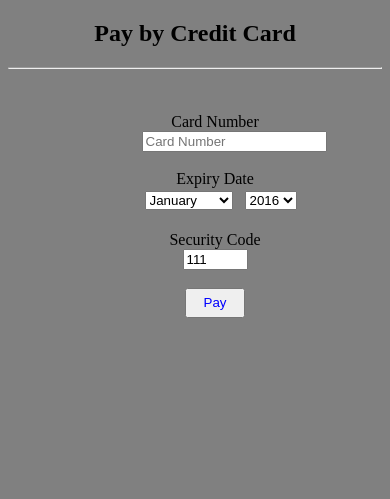
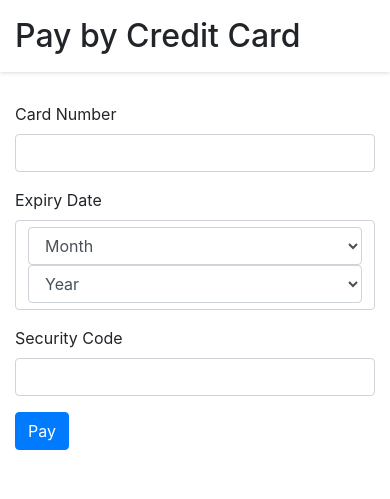
Before and after one commit to RishabhMishra4798/Nature-Kitchen, a plain HTML site: page paymentpage.html in a window 390 px wide. Drawn offline with Linux system fonts and the light colour scheme.

Commit message:
payment page styles improved + responsive

```diff
--- a/paymentpage.html
+++ b/paymentpage.html
@@ -2,29 +2,51 @@
 <html>
 <head>
  <title>Payment</title>
-</head>
-<body bgcolor="gray">
+ <link rel="stylesheet" href="assets/css/bootstrap.css">
  <style type="text/css">
-    #Pay{
-        height: 30px;
-        width: 60px;
-        color: blue;
+    body{
+        margin: 0;
+        min-height: 100vh;
+    }
+    header {
+        height: 72px;
+        display: flex;
+        align-items: center;
+        box-shadow: 0px 0px 5px 0px #ccc;
+    }
+    header .page-heading h2{
+        margin: 0;padding: 0;
+    }
+    .main-body {
+        padding: 30px 0;
+    }
+    .form-control.row {
+        margin: 0;
     }
 </style>
-    <center>
+</head>
+<body>
+    <header>
+        <div class="container page-heading">
             <h2>Pay by Credit Card</h2>
-        <hr><br><br>
-        <div style="height: 50%; width: 50%">
-<form method="post">
-        <dd>Card Number
-            <input type="text" name="cc_no" value="" placeholder="Card Number" />  </dd>
-            <br>
-        <dd>Expiry Date
-            <table>
-                <tr>
-                    <td><select>
+        </div>
+    </header>
+
+    <div class="container">
+        <div class="row">
+            <div class="col col-sm-10 col-md-7 col-lg-5">
+                <div class="main-body">
+                    <form action="">
+                        <div class="form-group">
+                            <label for="cardnumber">Card Number</label>
+                            <input type="text" pattern="[0-9]{16}" class="form-control">
+                        </div>
+                        <div class="form-group">
+                            <label for="expirydate">Expiry Date</label>
+                            <div class="form-control row d-flex">
+                                <select class="form-control col-12 col-sm-6">
                                     <option value="">Month</option>
-                            <option value="1" selected="selected">January</option>
+                                    <option value="1"> January </option>
                                     <option value="2">February</option>
                                     <option value="3">March</option>
                                     <option value="4">April</option>
@@ -36,37 +58,31 @@
                                     <option value="10">October</option>
                                     <option value="11">November</option>
                                     <option value="12">December</option>
-                        </select></td>
-                    <td width="20">&nbsp;</td>
-                    <td><select>
+                                </select>
+                                <select class="form-control col-12 col-sm-6">
                                     <option value="">Year</option>
-                            <option value="2016" selected="selected">2016</option>
-                            <option value="2017">2017</option>
-                            <option value="2018">2018</option>
-                            <option value="2019">2019</option>
-                            <option value="2020">2020</option>
-                            <option value="2021">2021</option>
-                            <option value="2022">2022</option>
-                            <option value="2023">2023</option>
-                            <option value="2024">2024</option>
-                            <option value="2025">2025</option>
-                            <option value="2026">2026</option>
-                            <option value="2027">2027</option>
-<option value="2028">2028</option>
-                            <option value="2029">2029</option>
+                                    <option value="2016">2016</option>
+                                    <option value="2017">2017</option>                     <option value="2018">2018</option>                     <option value="2019">2019</option>                     <option value="2020">2020</option>                     <option value="2021">2021</option>                     <option value="2022">2022</option>                     <option value="2023">2023</option>                     <option value="2024">2024</option>
+                                    <option value="2025">2025</option>                     <option value="2026">2026</option>                     <option value="2027">2027</option>
+                                    <option value="2028">2028</option>                    <option value="2029">2029</option>
                                     <option value="2030">2030</option>
                                 </select>
-                    </td>
-                    </tr>
-            </table><br>
-        <dd>Security Code
-            <input id="cvv" type="text" size="5" name="cvv" value="111"/>
-    <br><br>
-        <a href="lastpage.html"><input type="button" name="submitPayment" id="Pay" value="Pay"/>
-            </dd>
+                            </div>
+                        </div>
+                        <div class="form-group">
+                            <label for="securitycode">Security Code</label>
+                            <input type="text" class="form-control">
+                        </div>
+                        <div class="form-group">
+                            <a href="lastpage.html">
+                                <input type="button" class="btn btn-primary" name="submitPayment" id="Pay" value="Pay"/>
+                            </a>
+                        </div>
                     </form>
                 </div>
-</center>
+            </div>
+        </div>
+    </div>
 </body>
 </html>
 </html>
```
Also changed, not shown: lastpage.html (+2 -2 lines), natureskitchen.html (deleted, +0 -25 lines). Lines whose indentation alone changed are shown as unchanged.
